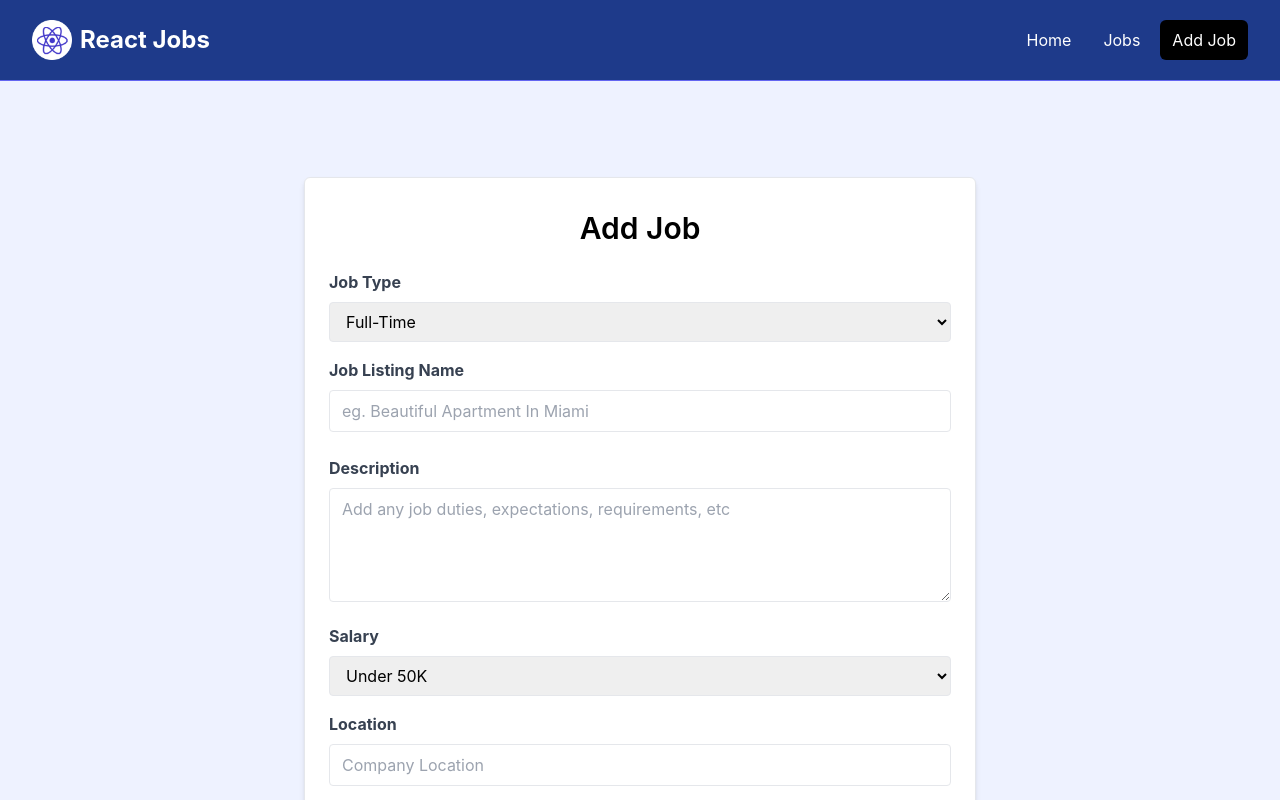
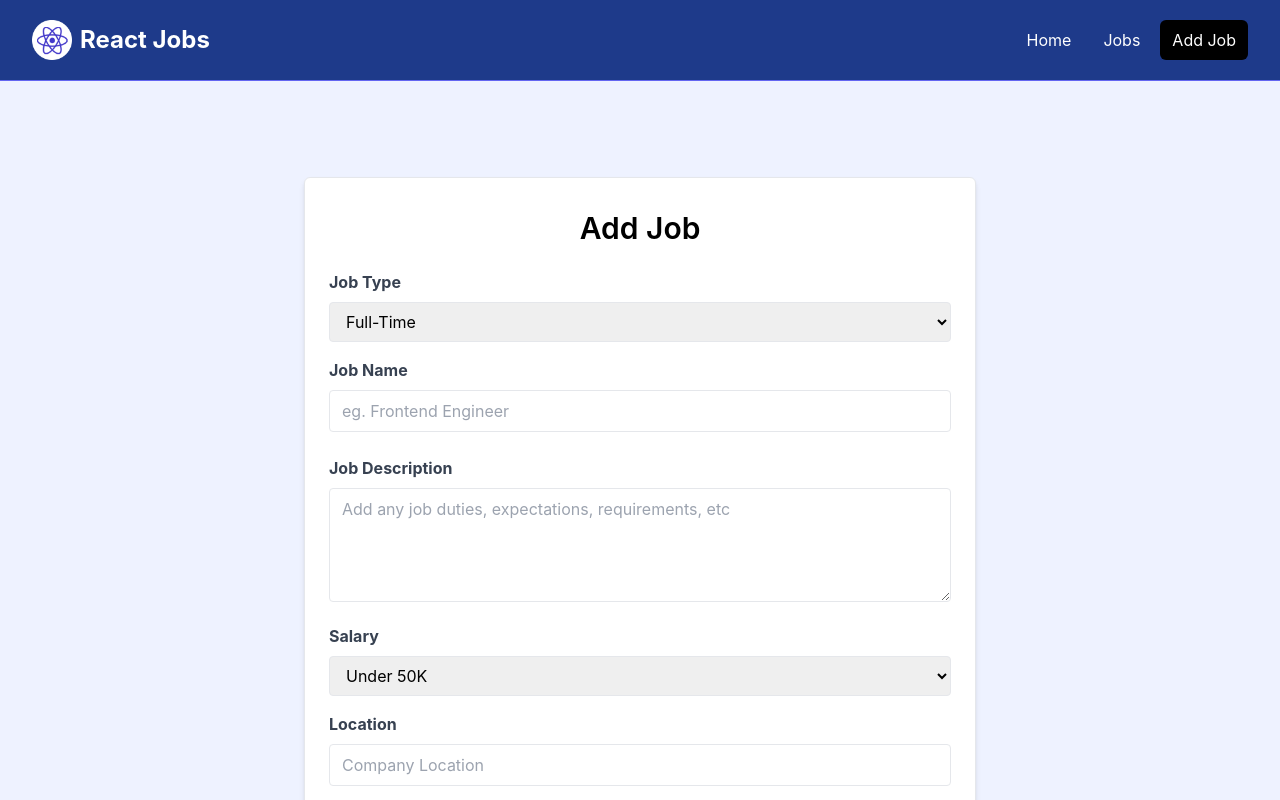
Before and after one commit to masindes/React-Jobs, a React (Vite) app: page /add-job in a window 1280 px wide. Shown: the top 800 px of the page. Built offline with nearby package versions, Linux system fonts and the light colour scheme.

Commit message:
initial commit

```diff
--- a/src/Pages/AddJobPage.jsx
+++ b/src/Pages/AddJobPage.jsx
@@ -67,20 +67,20 @@ const AddJobPage = ({ addJobSubmit }) => {
 
                     <div className="mb-4">
                     <label className="block text-gray-700 font-bold mb-2"
-                        >Job Listing Name</label>
+                        >Job Name</label>
                     <input
                         type="text"
                         id="title"
                         name="title"
                         className="border rounded w-full py-2 px-3 mb-2"
-                        placeholder="eg. Beautiful Apartment In Miami"
+                        placeholder="eg. Frontend Engineer"
                         required value={title} onChange={(e) => setTitle (e.target.value)}/>
                     </div>
                     <div className="mb-4">
                     <label
                         htmlFor="description"
                         className="block text-gray-700 font-bold mb-2"
-                        >Description</label>
+                        >Job Description</label>
                     <textarea
                         id="description"
                         name="description"
--- a/src/jobs.json
+++ b/src/jobs.json
@@ -83,6 +83,20 @@
         "contactEmail": "masinde@techolutions.com",
         "contactPhone": "0712258858"
       }
+    },
+    {
+      "id": "12f7",
+      "title": "Miami",
+      "location": "adsfghjkl",
+      "description": "ertyuio;'l,m.nbvcgfxrtyuiol",
+      "type": "Full-Time",
+      "salary": "70K - 80K",
+      "company": {
+        "name": "Anonymous Employer",
+        "description": "scdfghjtyrdf",
+        "contactEmail": "job.contactEmail@gmail.com",
+        "contactPhone": "0912258858"
+      }
     }
   ]
 }
```
